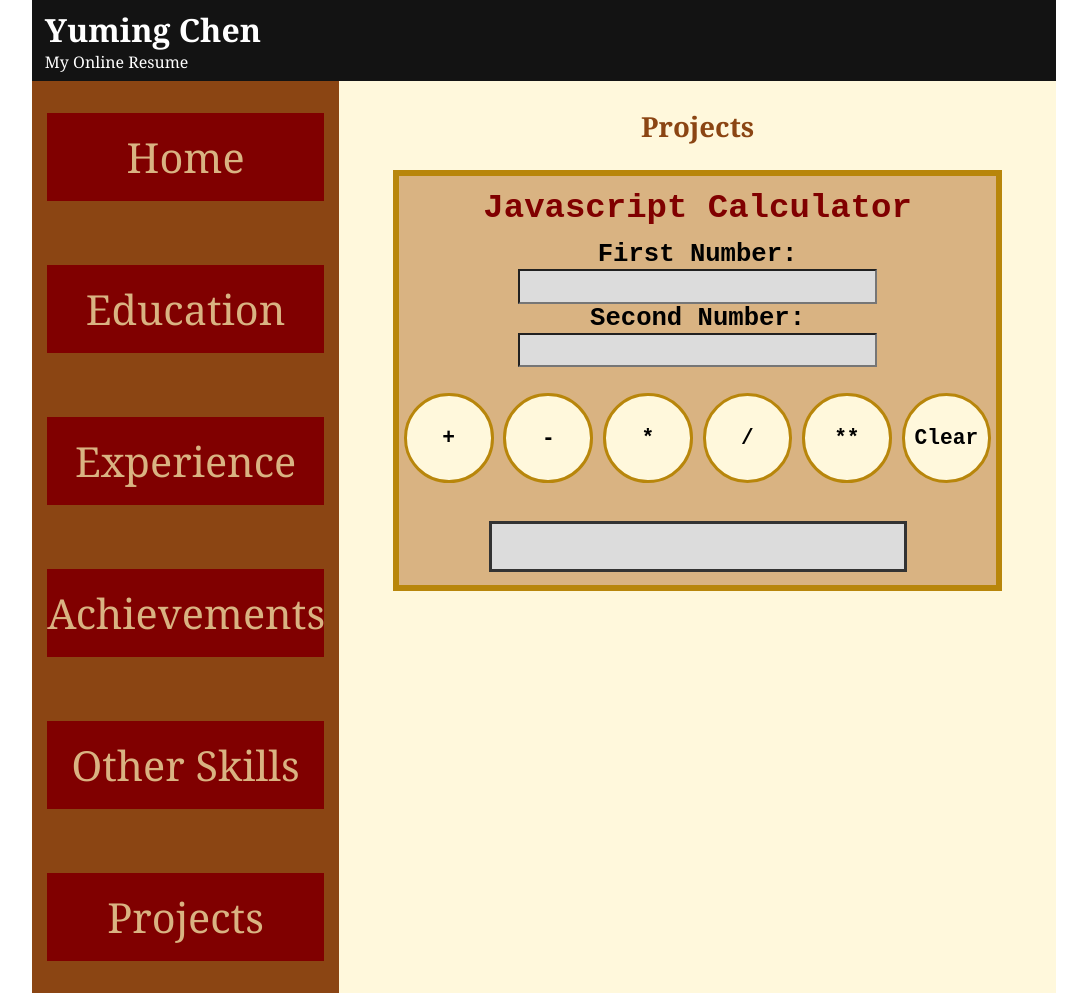
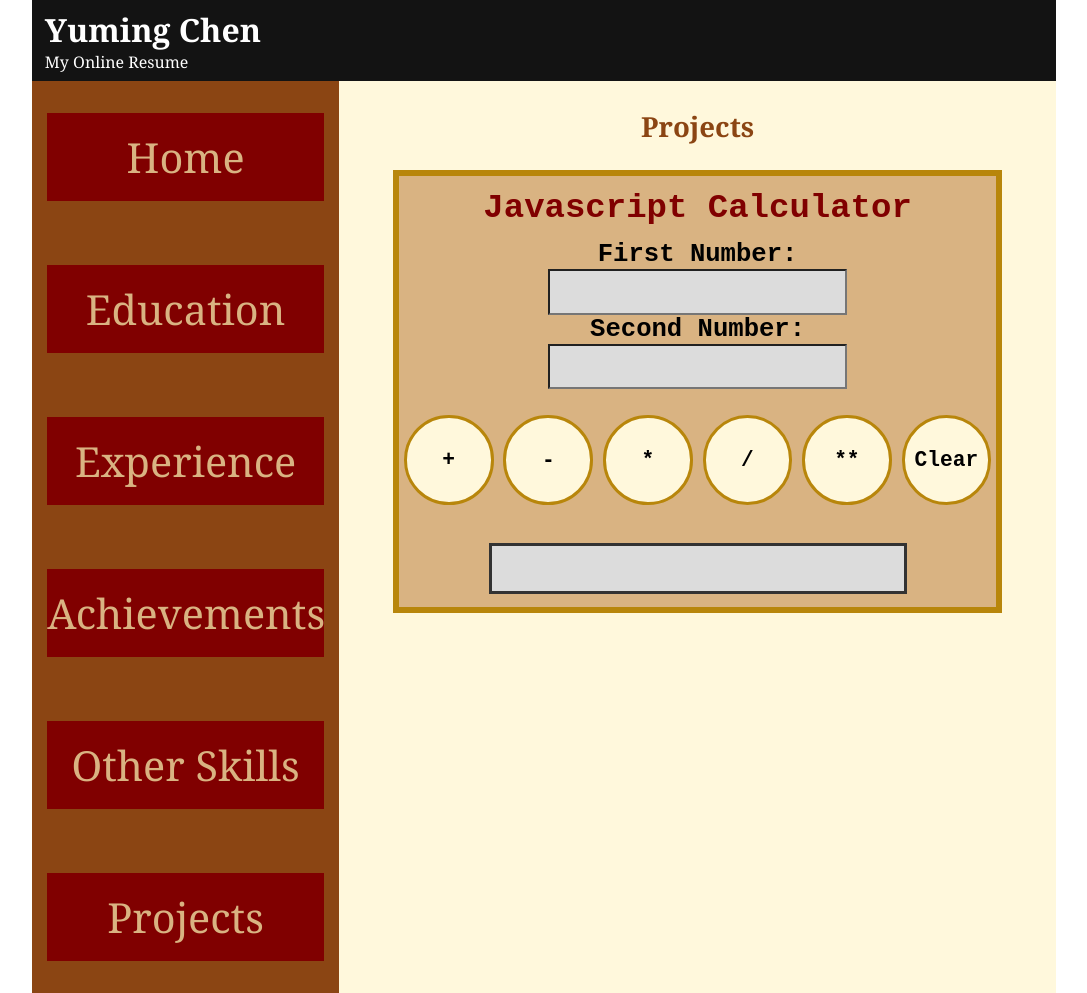
Before and after one commit to ycevan1/CS391MP-1, a plain HTML site: page projects/projects.html in a window 1280 px wide. Shown: the top 993 px of the page, without its empty margins (96-1183 px from the left). Drawn offline with Linux system fonts and the light colour scheme.

Commit message:
Update Projects FIle

```diff
--- a/projects/projects.css
+++ b/projects/projects.css
@@ -86,10 +86,12 @@ h2 {
     display: flex;
     flex-direction: column;
     margin: auto;
-    width: 60%;
+    width: 50%;
 }
 
 #input-section input {
+    font: bold 2vw "Courier New", monospace;
+    text-align: center;
     background-color: #dcdcdc;
     padding: 0.5vw 1vw;
 }
```
